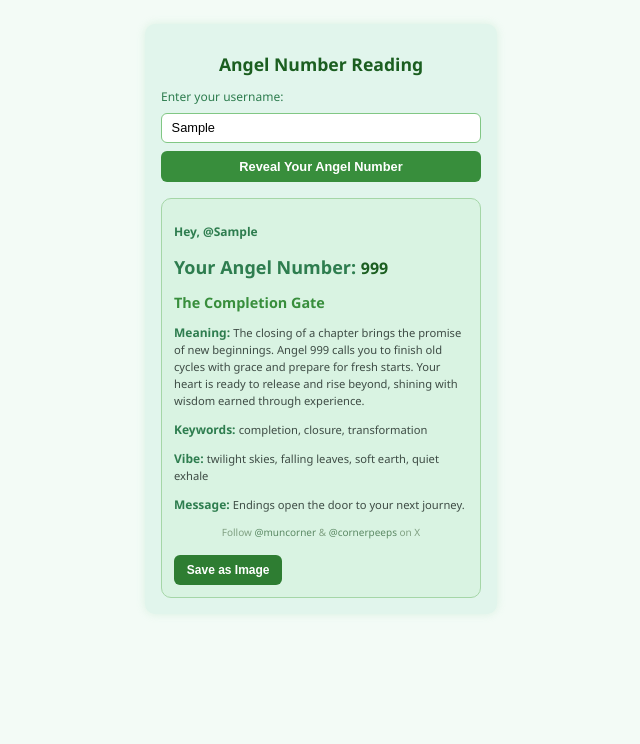
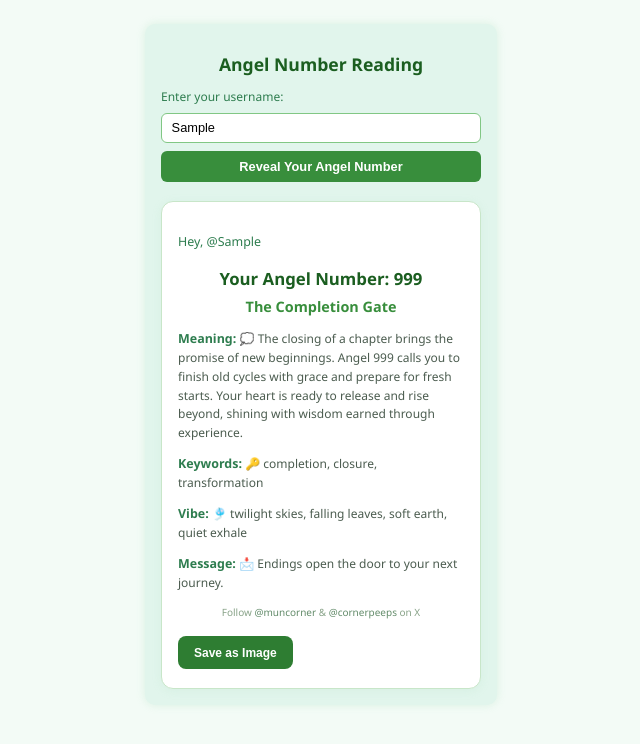
Before and after one commit to 307temporaryredirect/angelroom, a website: page public/index.html in a window 1280 px wide. Both pictures are taken after typing "Sample" into the empty fields and a click on the button "Reveal Your Angel Number". Shown: the whole page, without its empty margins (319-959 px from the left). Drawn offline with nearby package versions, Linux system fonts and the light colour scheme.

Commit message:
Update style.css

```diff
--- a/public/style.css
+++ b/public/style.css
@@ -64,59 +64,72 @@ button:hover {
 }
 
 #result {
-  margin-top: 1rem;
-  background: #d9f3e2;
-  padding: 0.75rem;
-  border-radius: 10px;
-  border: 1px solid #a5d6a7;
-  text-align: left;
+  margin-top: 1.2rem;
+  background: #ffffff;
+  padding: 1.2rem 1rem;
+  border-radius: 12px;
+  border: 1px solid #c8e6c9;
+  box-shadow: 0 2px 10px rgba(160, 220, 180, 0.15);
+  color: #2e7d4f;
+  font-size: 0.78rem;
+  line-height: 1.5;
+  display: none; /* tetap hidden by default */
 }
 
-.username-display {
-  font-size: 0.75rem;
-  font-weight: 600;
-  color: #2e7d4f;
-  margin-bottom: 0.4rem;
-}
-
-#angelNumber {
-  font-size: 1rem;
+#result h2 {
+  font-size: 1.05rem;
   font-weight: 700;
+  margin-bottom: 0.3rem;
   color: #1b5e20;
+  text-align: center;
 }
 
 #angelTitle {
   font-size: 0.9rem;
-  margin: 0.3rem 0 0.6rem;
   color: #388e3c;
   font-weight: 600;
+  text-align: center;
+  margin: 0.3rem 0 0.8rem;
 }
 
 #angelMeaning,
 #angelKeywords,
 #angelVibe,
 #angelMessage {
-  font-size: 0.7rem;
-  margin: 0.2rem 0;
-  color: #3e4c45;
-  line-height: 1.3;
+  font-size: 0.75rem;
+  color: #4b5c4f;
+  margin-bottom: 0.6rem;
+  line-height: 1.45;
 }
 
-#saveImage,
+#angelMeaning::before {
+  content: "💭 ";
+}
+#angelKeywords::before {
+  content: "🔑 ";
+}
+#angelVibe::before {
+  content: "🎐 ";
+}
+#angelMessage::before {
+  content: "📩 ";
+}
+
 #saveBtn {
-  margin-top: 0.8rem;
+  display: none; /* default hidden */
+  margin: 1rem auto 0;
+  display: block;
   background-color: #2e7d32;
   color: white;
   border: none;
-  padding: 0.5rem 0.8rem;
-  border-radius: 6px;
+  padding: 0.6rem 1rem;
+  border-radius: 8px;
   cursor: pointer;
   font-weight: 600;
   font-size: 0.75rem;
   transition: background-color 0.3s ease;
 }
 
-#saveImage:hover,
 #saveBtn:hover {
   background-color: #1b5e20;
 }
```
